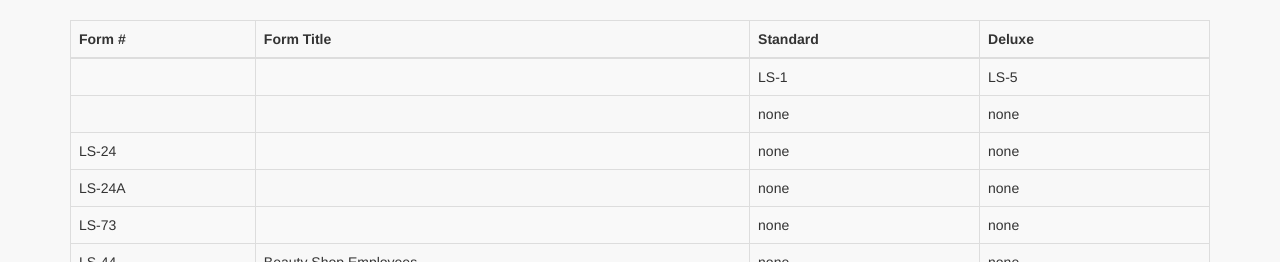
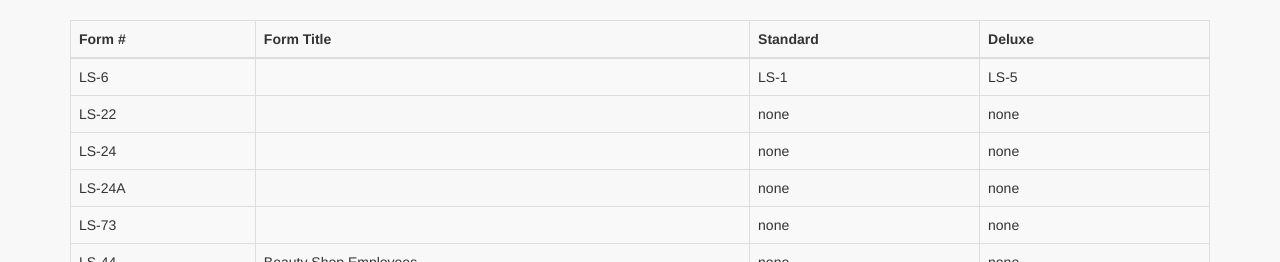
Before and after one commit to bazarov1988/alliance_project, a Yii app: template views/quotes/forms/optional_liability_coverages.php in a window 1280 px wide. Shown: the top 262 px of the page. Run offline with PHP 8.4 and a stand-in for Yii, Linux system fonts and the light colour scheme; the template is opened without the code that fills it, so the values that code supplies are empty; some libraries are stand-ins or nearby versions.

Commit message:
form fix

```diff
--- a/views/quotes/forms/optional_liability_coverages.php
+++ b/views/quotes/forms/optional_liability_coverages.php
@@ -22,14 +22,14 @@ use yii\widgets\ActiveForm;
         </thead>
         <tbody>
         <tr>
-            <td> </td>
+            <td> LS-6 </td>
             <td><?= $form->field($model, 'liability_form')->dropDownList(Yii::$app->params['quote']['liability_form']) ?></td>
             <td>LS-1</td>
             <td>LS-5</td>
         </tr>
 
         <tr>
-            <td> </td>
+            <td> LS-22 </td>
             <td>
                 <?= $form->field($model, 'additional_insured')->dropDownList(Yii::$app->params['quote']['additional_insured']) ?>
                 <?= $form->field($model, 'additional_insured_number') ?>
```
